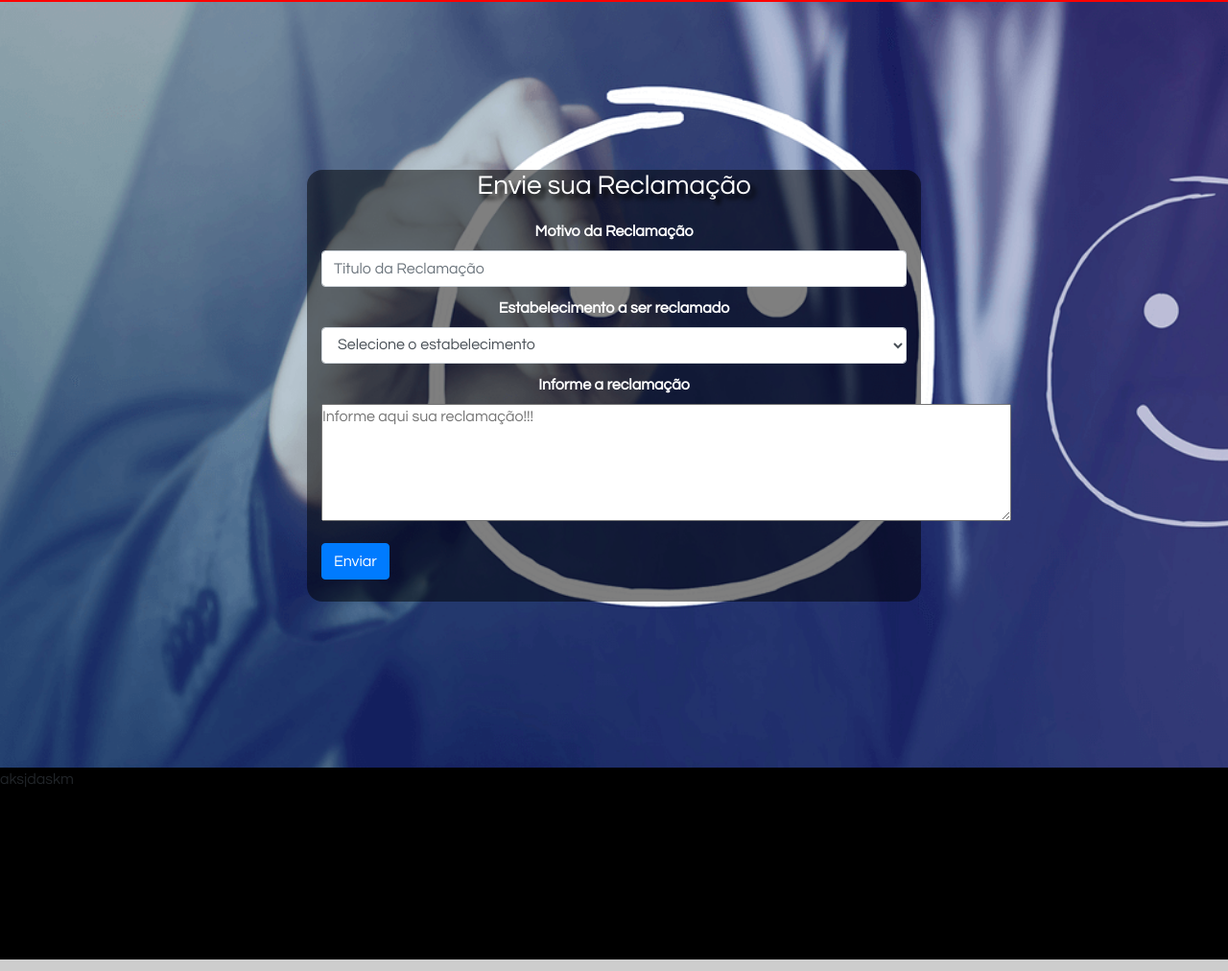
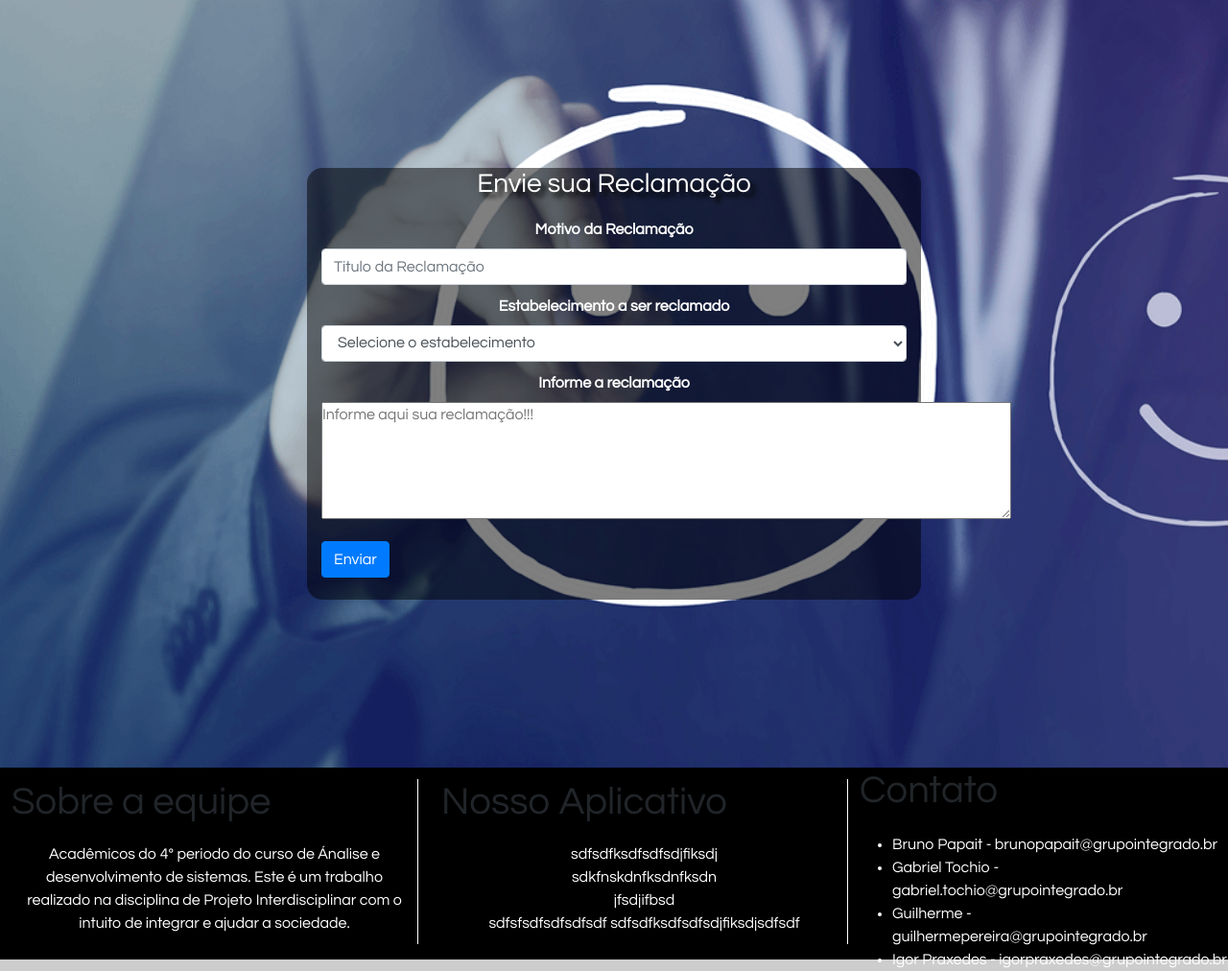
Before and after one commit to GTochio/projetointerdisciplinar-reclameali, a plain HTML site: page Index.html in a window 1280 px wide. Shown: the part 80-1092 px from the top of the page at 96% size. Drawn offline with nearby package versions, Linux system fonts and the light colour scheme.

Commit message:
uashdaud

```diff
--- a/Index.html
+++ b/Index.html
@@ -126,9 +126,56 @@
 
 
 
-<footer style="background: black; height: 200px;">
+    <!-- <footer style="background: black; height: 200px;">
     aksjdaskm
-</footer>
+</footer> -->
+
+    <footer id="rodape" style="background: black; height: 200px;">
+
+
+        <div id="esquerda">
+            <div style="margin: 12px; border: 1px solid white; border-top: none; border-left: none; border-bottom: none;">
+                <h1>
+                    Sobre a equipe
+                </h1>
+
+                <p>
+                    Acadêmicos do 4º periodo do curso de Ánalise e desenvolvimento de sistemas.
+                    Este é um trabalho realizado na disciplina de Projeto Interdisciplinar com o intuito de integrar e ajudar
+                    a sociedade.
+                </p>
+            </div>
+        </div>
+
+        <div id="meio">
+            <div style="margin: 12px; border: 1px solid white; border-top: none; border-left: none; border-bottom: none;">
+            <h1>Nosso Aplicativo </h1>
+            <p>
+                sdfsdfksdfsdfsdjfiksdj <br>
+                sdkfnskdnfksdnfksdn <br>
+                jfsdjifbsd <br>
+                sdfsfsdfsdfsdfsdf
+                sdfsdfksdfsdfsdjfiksdjsdfsdf
+            </p>
+        </div>
+    </div>
+
+        <div id="direita">
+            <div >
+
+
+
+            <h1>Contato</h1>
+            <ul id="ul">
+                <li>Bruno Papait - brunopapait@grupointegrado.br</li>
+                <li>Gabriel Tochio - gabriel.tochio@grupointegrado.br</li>
+                <li>Guilherme - guilhermepereira@grupointegrado.br</li>
+                <li>Igor Praxedes - igorpraxedes@grupointegrado.br</li>
+            </ul>
+        </div>
+        </div>
+
+    </footer>
 
 
 
--- a/css/index.css
+++ b/css/index.css
@@ -31,7 +31,6 @@ button:hover{
 }
 
 #img-fundo {
-    border-top: 2px solid red;
     width: 100%;
      height: 100%;
     background-image: url("../img/clienteinsatisfeito.png");
@@ -85,3 +84,81 @@ width: 100%;
  height: 100%;
 background-image: url("/img/clienteinsatisfeito.png");
 background-size: cover; */
+/* ------------------------------- */
+
+
+
+div#esquerda {
+    position: relative;
+    flex: 1;
+    align-items: initial;
+    background: black;
+    height: 100%;
+    width: 35%;
+
+}
+
+div#meio {
+    position: relative;
+    flex: 1;
+    align-items: initial;
+    background: black;
+    height: 100%;
+    width: 35%;
+    float: left;
+}
+
+div#direita {
+    background: blue;
+    position: relative;
+	width: 30%;
+	height: 200px;
+    background-color: black;
+    float: left;
+
+}
+
+
+
+
+
+/* ------------------------- */
+
+#esquerda {
+	position:relative;
+	width: 500px;
+	height: 200px;
+	background-color: black;
+	float: left;
+}
+#meio {
+	position: relative;
+	width: 300px;
+	height: 200px;
+	background-color: red;
+	float: left;
+}
+#direita {
+	position: relative;
+	width: 548px;
+	height: 200px;
+	background-color: blue;
+	float: left;
+}
+
+
+
+li {
+    color: white;
+
+    justify-content: center;
+    margin: 0px;
+    padding: 0px;
+
+}
+
+ul {
+    margin-top: 20px;
+    margin-left: 34px;
+
+}
```
